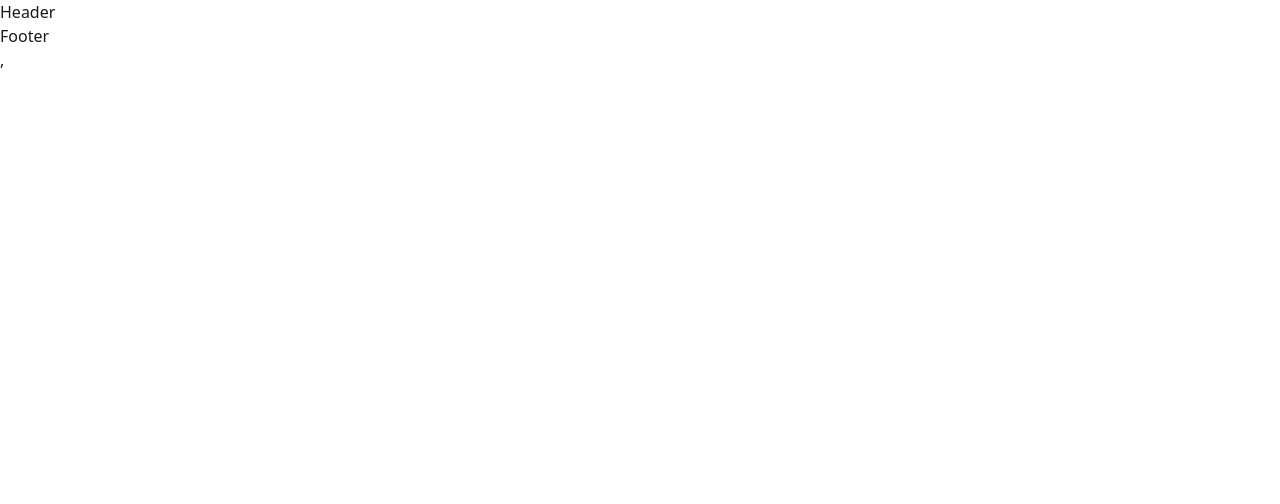
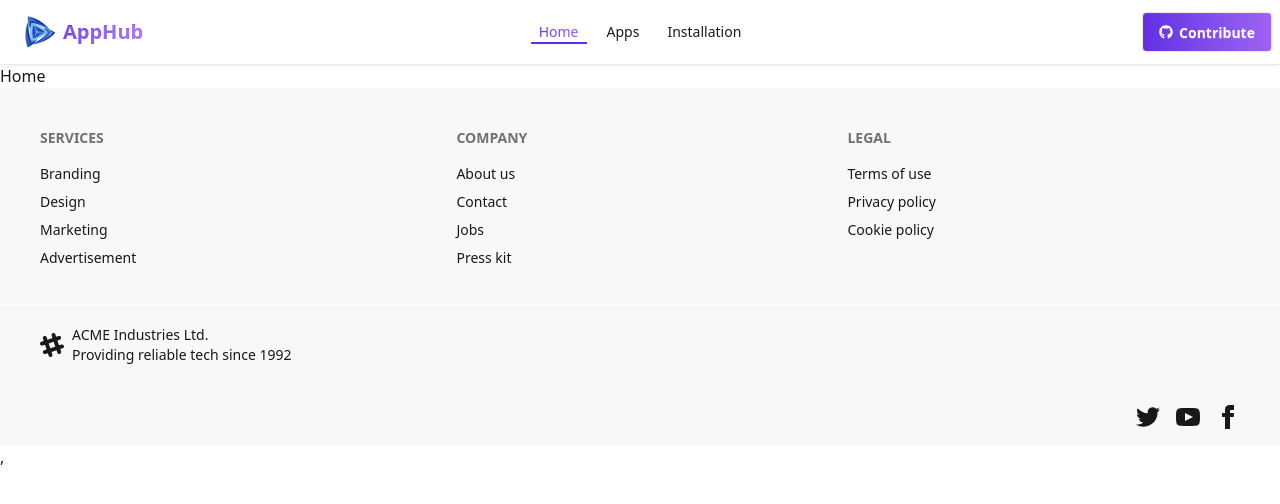
Before and after one commit to mmdjjahid/apphub, a React (Vite) app: page / in a window 1280 px wide. Shown: the top 504 px of the page. Built offline with nearby package versions, Linux system fonts and the light colour scheme.

Commit message:
Nav done

```diff
--- a/index.html
+++ b/index.html
@@ -6,7 +6,7 @@
     <meta name="viewport" content="width=device-width, initial-scale=1.0" />
     <title>apphub</title>
   </head>
-  <body>
+  <body class="bg-[#FFFFFF10]">
     <div id="root"></div>
     <script type="module" src="/src/main.jsx"></script>
   </body>
--- /dev/null
+++ b/src/Root.jsx
@@ -0,0 +1,20 @@
+import React from 'react';
+import Home from './pages/home';
+import Apps from './pages/Apps';
+import Header from './components/Header/Header';
+import Footer from './components/Footer/Footer';
+import { Outlet } from 'react-router';
+
+const Root = () => {
+    return (
+        <div>
+            <Header></Header>
+            <Outlet></Outlet>
+            <Footer></Footer>
+            {/* <Home></Home> */}
+            {/* <Apps></Apps> */}
+        </div>
+    );
+};
+
+export default Root;
--- a/src/components/Footer/Footer.jsx
+++ b/src/components/Footer/Footer.jsx
@@ -3,7 +3,85 @@
 const Footer = () => {
     return (
         <div>
-            Footer
+            <footer className="footer sm:footer-horizontal bg-base-200 text-base-content p-10">
+  <nav>
+    <h6 className="footer-title">Services</h6>
+    <a className="link link-hover">Branding</a>
+    <a className="link link-hover">Design</a>
+    <a className="link link-hover">Marketing</a>
+    <a className="link link-hover">Advertisement</a>
+  </nav>
+  <nav>
+    <h6 className="footer-title">Company</h6>
+    <a className="link link-hover">About us</a>
+    <a className="link link-hover">Contact</a>
+    <a className="link link-hover">Jobs</a>
+    <a className="link link-hover">Press kit</a>
+  </nav>
+  <nav>
+    <h6 className="footer-title">Legal</h6>
+    <a className="link link-hover">Terms of use</a>
+    <a className="link link-hover">Privacy policy</a>
+    <a className="link link-hover">Cookie policy</a>
+  </nav>
+</footer>
+<footer className="footer bg-base-200 text-base-content border-base-300 border-t px-10 py-4">
+  <aside className="grid-flow-col items-center">
+    <svg
+      width="24"
+      height="24"
+      viewBox="0 0 24 24"
+      xmlns="http://www.w3.org/2000/svg"
+      fillRule="evenodd"
+      clipRule="evenodd"
+      className="fill-current">
+      <path
+        d="M22.672 15.226l-2.432.811.841 2.515c.33 1.019-.209 2.127-1.23 2.456-1.15.325-2.148-.321-2.463-1.226l-.84-2.518-5.013 1.677.84 2.517c.391 1.203-.434 2.542-1.831 2.542-.88 0-1.601-.564-1.86-1.314l-.842-2.516-2.431.809c-1.135.328-2.145-.317-2.463-1.229-.329-1.018.211-2.127 1.231-2.456l2.432-.809-1.621-4.823-2.432.808c-1.355.384-2.558-.59-2.558-1.839 0-.817.509-1.582 1.327-1.846l2.433-.809-.842-2.515c-.33-1.02.211-2.129 1.232-2.458 1.02-.329 2.13.209 2.461 1.229l.842 2.515 5.011-1.677-.839-2.517c-.403-1.238.484-2.553 1.843-2.553.819 0 1.585.509 1.85 1.326l.841 2.517 2.431-.81c1.02-.33 2.131.211 2.461 1.229.332 1.018-.21 2.126-1.23 2.456l-2.433.809 1.622 4.823 2.433-.809c1.242-.401 2.557.484 2.557 1.838 0 .819-.51 1.583-1.328 1.847m-8.992-6.428l-5.01 1.675 1.619 4.828 5.011-1.674-1.62-4.829z"></path>
+    </svg>
+    <p>
+      ACME Industries Ltd.
+      <br />
+      Providing reliable tech since 1992
+    </p>
+  </aside>
+  <nav className="md:place-self-center md:justify-self-end">
+    <div className="grid grid-flow-col gap-4">
+      <a>
+        <svg
+          xmlns="http://www.w3.org/2000/svg"
+          width="24"
+          height="24"
+          viewBox="0 0 24 24"
+          className="fill-current">
+          <path
+            d="M24 4.557c-.883.392-1.832.656-2.828.775 1.017-.609 1.798-1.574 2.165-2.724-.951.564-2.005.974-3.127 1.195-.897-.957-2.178-1.555-3.594-1.555-3.179 0-5.515 2.966-4.797 6.045-4.091-.205-7.719-2.165-10.148-5.144-1.29 2.213-.669 5.108 1.523 6.574-.806-.026-1.566-.247-2.229-.616-.054 2.281 1.581 4.415 3.949 4.89-.693.188-1.452.232-2.224.084.626 1.956 2.444 3.379 4.6 3.419-2.07 1.623-4.678 2.348-7.29 2.04 2.179 1.397 4.768 2.212 7.548 2.212 9.142 0 14.307-7.721 13.995-14.646.962-.695 1.797-1.562 2.457-2.549z"></path>
+        </svg>
+      </a>
+      <a>
+        <svg
+          xmlns="http://www.w3.org/2000/svg"
+          width="24"
+          height="24"
+          viewBox="0 0 24 24"
+          className="fill-current">
+          <path
+            d="M19.615 3.184c-3.604-.246-11.631-.245-15.23 0-3.897.266-4.356 2.62-4.385 8.816.029 6.185.484 8.549 4.385 8.816 3.6.245 11.626.246 15.23 0 3.897-.266 4.356-2.62 4.385-8.816-.029-6.185-.484-8.549-4.385-8.816zm-10.615 12.816v-8l8 3.993-8 4.007z"></path>
+        </svg>
+      </a>
+      <a>
+        <svg
+          xmlns="http://www.w3.org/2000/svg"
+          width="24"
+          height="24"
+          viewBox="0 0 24 24"
+          className="fill-current">
+          <path
+            d="M9 8h-3v4h3v12h5v-12h3.642l.358-4h-4v-1.667c0-.955.192-1.333 1.115-1.333h2.885v-5h-3.808c-3.596 0-5.192 1.583-5.192 4.615v3.385z"></path>
+        </svg>
+      </a>
+    </div>
+  </nav>
+</footer>
         </div>
     );
 };
--- a/src/components/Header/Header.jsx
+++ b/src/components/Header/Header.jsx
@@ -1,11 +1,66 @@
-import React from 'react';
+import logo from "../../assets/logo.png"
+import { FaGithub } from "react-icons/fa";
+import { NavLink } from "react-router";
+
 
 const Header = () => {
-    return (
-        <div>
-            Header
+
+    const navActive = 'bg-gradient-to-r from-[#632EE3] to-[#9F62F2] text-transparent bg-clip-text  border-b-2 border-[#632EE3]'
+    const navInactive = 'text-black opacity-90'
+    const links =
+    <>
+    <NavLink  to="/" className={({isActive})=>`${isActive?navActive:navInactive} px-2 font-medium`} >Home</NavLink>
+    <NavLink to="/apps" className={({isActive})=>`${isActive?navActive:navInactive} px-2 font-medium`}>Apps</NavLink>
+    <NavLink to="/installation" className={({isActive})=>`${isActive?navActive:navInactive} px-2 font-medium`}>Installation</NavLink>
+    </>
+  return (
+    <div>
+      <div className="navbar bg-base-100 shadow-sm">
+        <div className="navbar-start">
+          <div className="dropdown">
+            <div tabIndex={0} role="button" className="btn btn-ghost lg:hidden">
+              <svg
+                xmlns="http://www.w3.org/2000/svg"
+                className="h-5 w-5"
+                fill="none"
+                viewBox="0 0 24 24"
+                stroke="currentColor"
+              >
+                {" "}
+                <path
+                  strokeLinecap="round"
+                  strokeLinejoin="round"
+                  strokeWidth="2"
+                  d="M4 6h16M4 12h8m-8 6h16"
+                />{" "}
+              </svg>
+            </div>
+            <ul
+              tabIndex={0}
+              className="menu menu-sm dropdown-content bg-base-100 rounded-box z-1 mt-3 w-52 p-2 shadow"
+            >
+              {links}
+
+            </ul>
+          </div>
+          {/* bg-gradient-to-r from-[#632EE3] to-[#9F62F2] */}
+          <NavLink to="/" className="btn btn-ghost text-xl">
+            <img className="w-8" src={logo} alt="" />
+            <p className="bg-gradient-to-r from-[#632EE3] to-[#9F62F2] text-transparent bg-clip-text">AppHub</p>
+            </NavLink>
         </div>
-    );
+        <div className="navbar-center hidden lg:flex">
+          <ul className="flex gap-3 menu menu-horizontal px-1">
+            {links}
+
+          </ul>
+        </div>
+        <div className="navbar-end">
+          <a className="btn bg-gradient-to-r from-[#632EE3] to-[#9F62F2]  text-white"><FaGithub /> Contribute</a>
+        </div>
+      </div>
+    </div>
+  );
 };
 
 export default Header;
--- a/src/components/routes/routes.jsx
+++ b/src/components/routes/routes.jsx
@@ -1,11 +1,17 @@
 import { createBrowserRouter } from "react-router";
 import Home from "../../pages/home";
-
-
+import Root from "../../Root";
+import Apps from "../../pages/Apps";
+import Installation from "../../pages/Installation";
 
 export const router = createBrowserRouter([
   {
     path: "/",
-    Component: Home
+    Component: Root,
+    children: [
+      { index: true, path: "/", Component: Home },
+      { path: "apps", Component: Apps },
+      {path: "installation", Component: Installation}
+    ],
   },
 ]);
--- /dev/null
+++ b/src/pages/Apps.jsx
@@ -0,0 +1,11 @@
+import React from 'react';
+
+const Apps = () => {
+    return (
+        <div>
+            Apps
+        </div>
+    );
+};
+
+export default Apps;
--- a/src/pages/Home.jsx
+++ b/src/pages/Home.jsx
@@ -6,8 +6,7 @@
 const Home = () => {
     return (
         <div>
-            <Header></Header>
-            <Footer></Footer>
+            <p>Home</p>
         </div>
     );
 };
--- /dev/null
+++ b/src/pages/Installation.jsx
@@ -0,0 +1,11 @@
+import React from 'react';
+
+const Installation = () => {
+    return (
+        <div>
+            Installation
+        </div>
+    );
+};
+
+export default Installation;
```
Also changed, not shown: src/index.css (line endings or trailing spaces).
